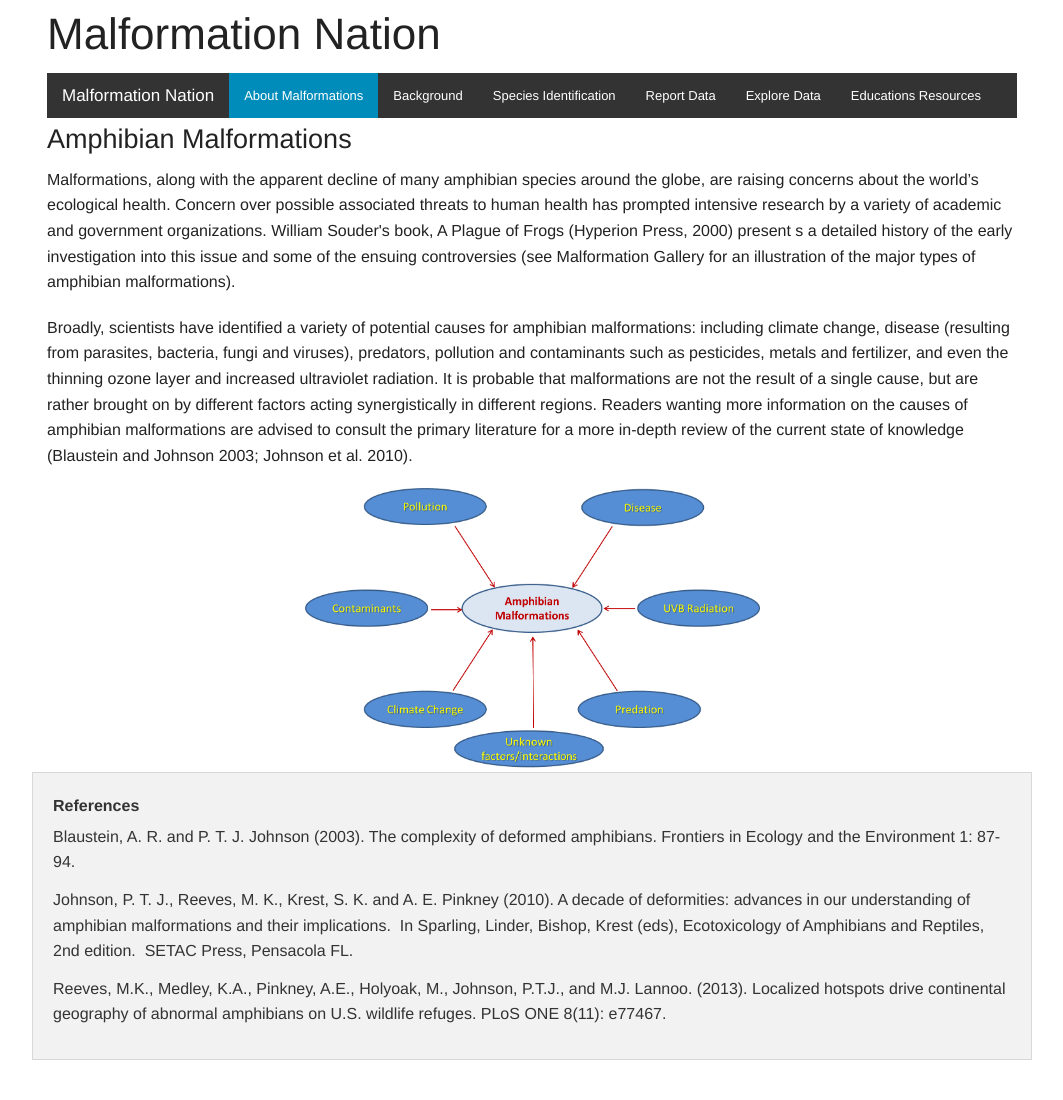
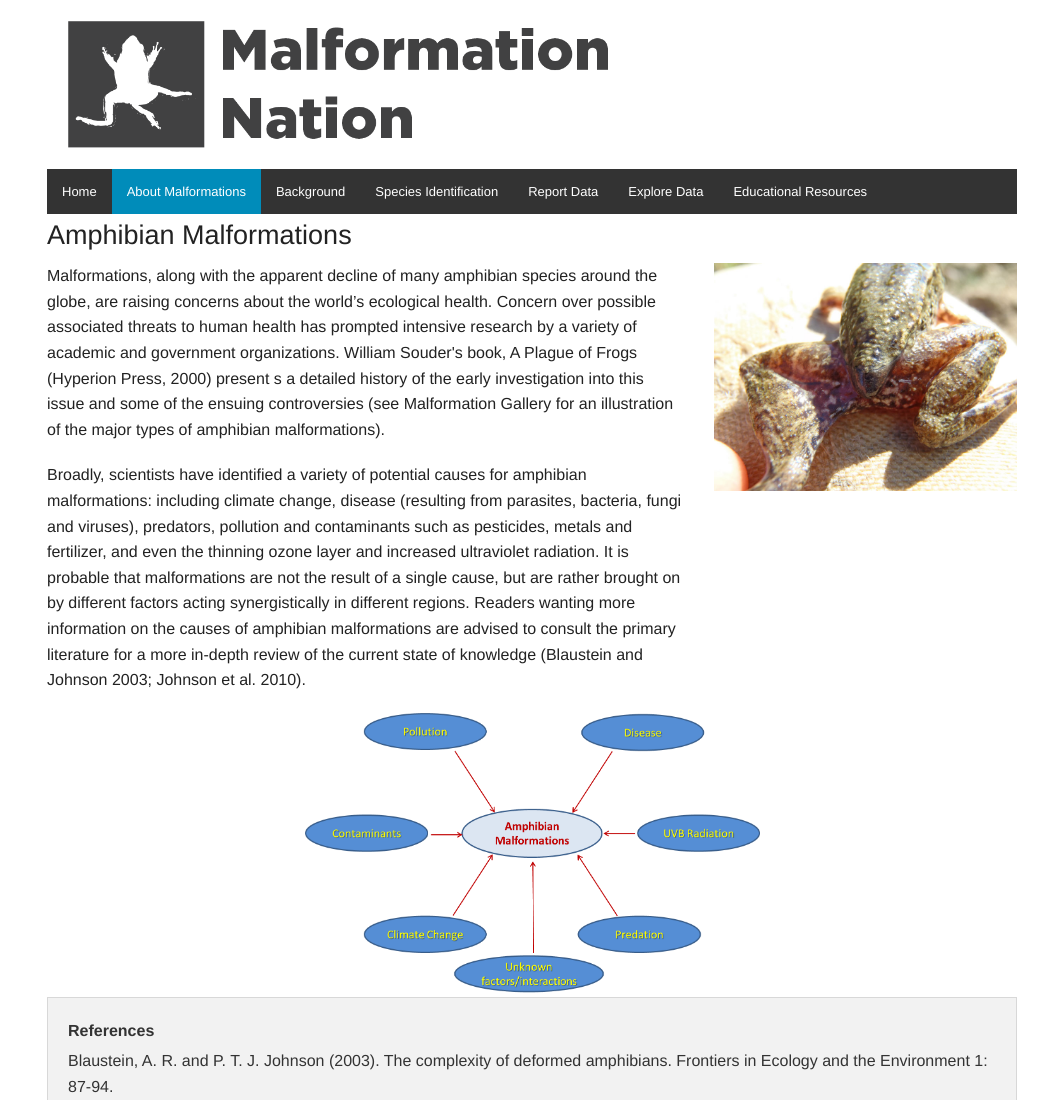
Before and after one commit to kcaranta/Malformation_Nation, a plain HTML site: page about.html in a window 1280 px wide. Shown: the top 1100 px of the page, without its empty margins (108-1171 px from the left). Drawn offline with Linux system fonts and the light colour scheme.

Commit message:
v.2
Updated site logo and menu

```diff
--- a/about.html
+++ b/about.html
@@ -6,6 +6,7 @@
     <meta name="viewport" content="width=device-width, initial-scale=1.0" />
     <title>Malformation Nation</title>
     <link rel="stylesheet" href="css/foundation.css" />
+    <link rel="stylesheet" href="css/work.css" />
     <script src="js/vendor/modernizr.js"></script>
 </head>
 
@@ -13,12 +14,10 @@
 
     <div class="row">
         <div class="large-12 columns">
-            <h1>Malformation Nation</h1>
+            <img src="img/logo.png" id="logo">
             <nav class="top-bar" data-topbar role="navigation">
                 <ul class="title-area">
                     <li class="name">
-                        <h1><a href="index.html">Malformation Nation</a>
-                        </h1>
                     </li>
                     <!-- Remove the class "menu-icon" to get rid of menu icon. Take out "Menu" to just have icon alone -->
                     <li class="toggle-topbar menu-icon">
@@ -31,6 +30,8 @@
                 <section class="top-bar-section">
                     <!-- Left Nav Section -->
                     <ul class="left">
+                        <li><a href="index.html">Home</a>
+                        </li>
                         <li class="active"><a href="about.html">About Malformations</a>
                         </li>
                         <li><a href="background.html">Background</a>
@@ -41,7 +42,7 @@
                         </li>
                         <li><a href="explore.html">Explore Data</a>
                         </li>
-                        <li><a href="educate.html">Educations Resources</a>
+                        <li><a href="educate.html">Educational Resources</a>
                         </li>
                     </ul>
                     <!-- Right Nav Section -->
@@ -68,12 +69,16 @@
             <div>
                 <h3>Amphibian Malformations</h3>
                 <div class="row">
-                    <div class="large-12 medium-12 columns">
+                    <div class="large-8 medium-8 columns">
                         <p>Malformations, along with the apparent decline of many amphibian species around the globe, are raising concerns about the world’s ecological health. Concern over possible associated threats to human health has prompted intensive research by a variety of academic and government organizations. William Souder's book, A Plague of Frogs (Hyperion Press, 2000) present s a detailed history of the early investigation into this issue and some of the ensuing controversies (see Malformation Gallery for an illustration of the major types of amphibian malformations).</p>
                         <p>Broadly, scientists have identified a variety of potential causes for amphibian malformations: including climate change, disease (resulting from parasites, bacteria, fungi and viruses), predators, pollution and contaminants such as pesticides, metals and fertilizer, and even the thinning ozone layer and increased ultraviolet radiation. It is probable that malformations are not the result of a single cause, but are rather brought on by different factors acting synergistically in different regions. Readers wanting more information on the causes of amphibian malformations are advised to consult the primary literature for a more in-depth review of the current state of knowledge (Blaustein and Johnson 2003; Johnson et al. 2010).</p>
+                    </div>
+                    <div class="large-4 medium-4 columns">
+                        <img class="flex" src="img/about.jpg">
+                    </div>
+                </div>
                 <div class="large-6 medium-6 columns large-offset-3 medium-offset-3">
                     <img src="img/malformation.png">
-                        </div>
                 </div>
                 <div class="large-12 medium-12 columns panel">
                     <dl>
@@ -82,7 +87,6 @@
                         <dd>Johnson, P. T. J., Reeves, M. K., Krest, S. K. and A. E. Pinkney (2010). A decade of deformities: advances in our understanding of amphibian malformations and their implications.  In Sparling, Linder, Bishop, Krest (eds), Ecotoxicology of Amphibians and Reptiles, 2nd edition.  SETAC Press, Pensacola FL.</dd>
                         <dd>Reeves, M.K., Medley, K.A., Pinkney, A.E., Holyoak, M., Johnson, P.T.J., and M.J. Lannoo. (2013). Localized hotspots drive continental geography of abnormal amphibians on U.S. wildlife refuges. PLoS ONE 8(11): e77467.</dd>
                     </dl>
-                    </div>
                 </div>
             </div>
         </div>
--- /dev/null
+++ b/css/work.css
@@ -0,0 +1,3 @@
+#logo{
+	max-width: 60%;
+}
```
Also changed, not shown: background.html (+5 -4 lines), educate.html (+5 -4 lines), explore.html (+5 -4 lines), index.html (+5 -4 lines), report.html (+4 -3 lines), species.html (+5 -4 lines), img/about.jpg (added), img/icon-01.png (added), img/icon.png (added), img/logo.png (added), 1 other file. Lines whose indentation alone changed are shown as unchanged.
